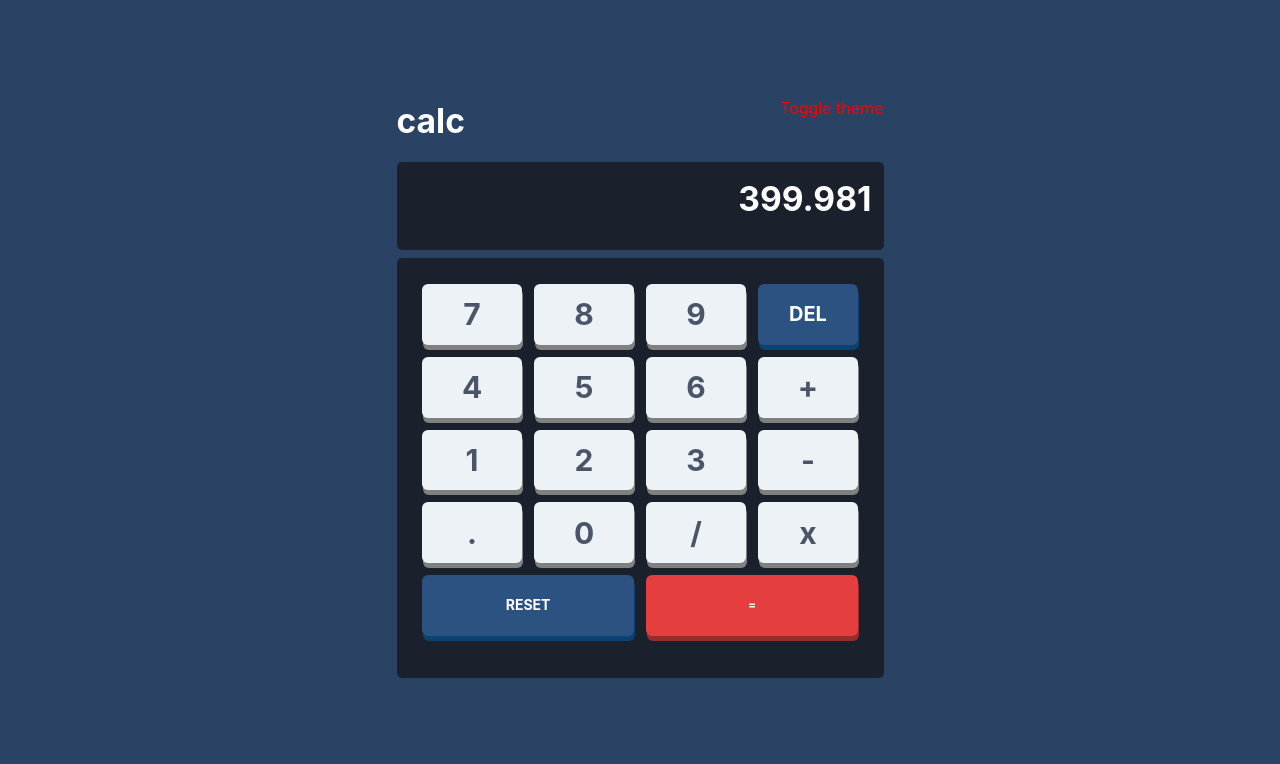
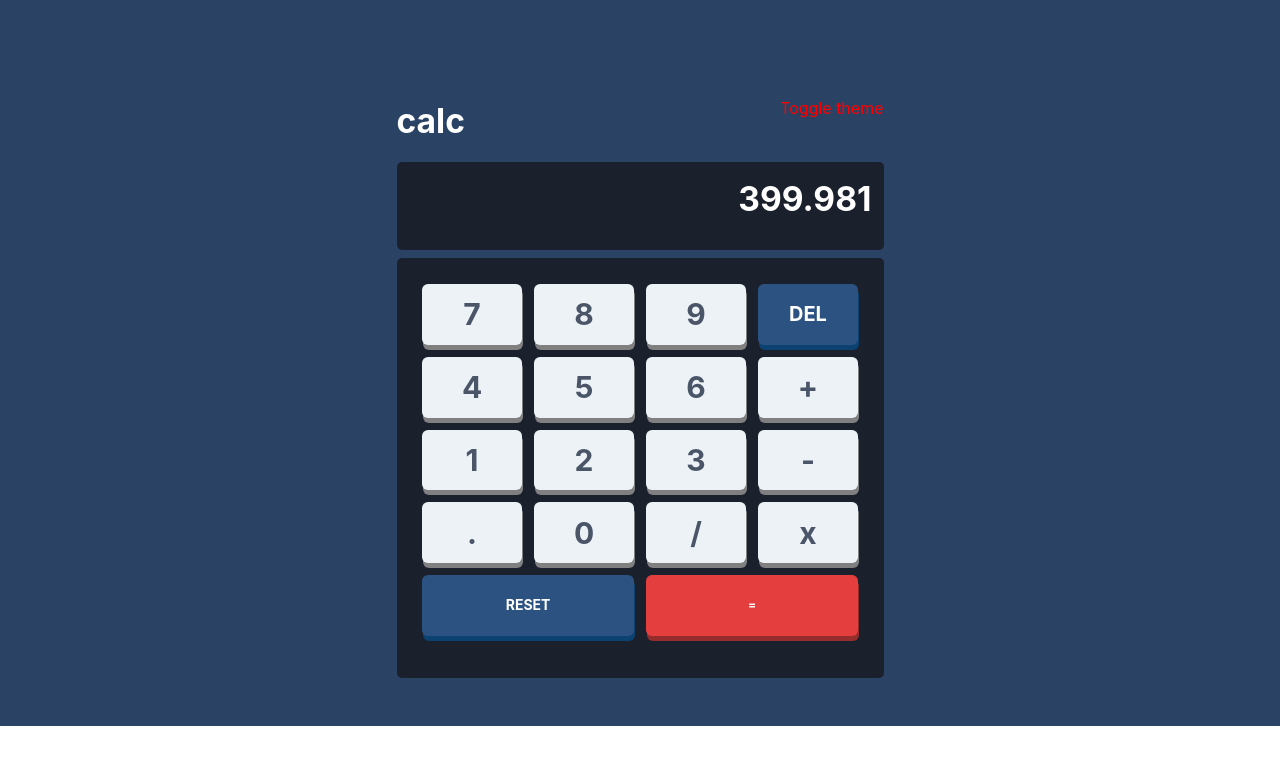
Before and after one commit to julioale21/CalculatorFrontendMentorChallenge, a React (Create React App) app: page / in a window 1280 px wide. Shown: the top 764 px of the page. Built offline with nearby package versions, Linux system fonts and the light colour scheme.

Commit message:
chore: changed height

```diff
--- a/src/App.tsx
+++ b/src/App.tsx
@@ -4,7 +4,7 @@ import { Stack } from "@chakra-ui/react";
 
 const App = () => {
   return (
-    <Stack alignItems="center" backgroundColor="blue.800" height="100vh">
+    <Stack alignItems="center" backgroundColor="blue.800" height="full" paddingBottom={12}>
       <Calculator />
     </Stack>
   );
```
